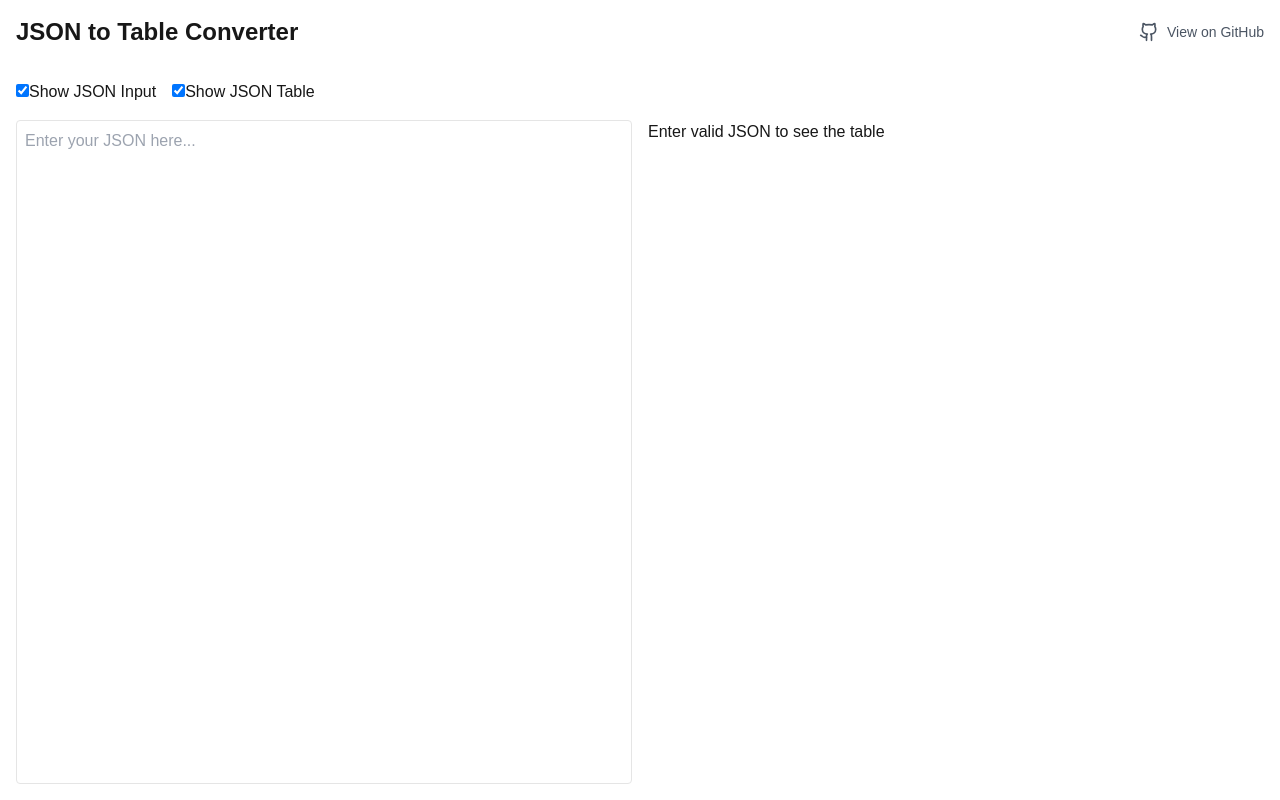
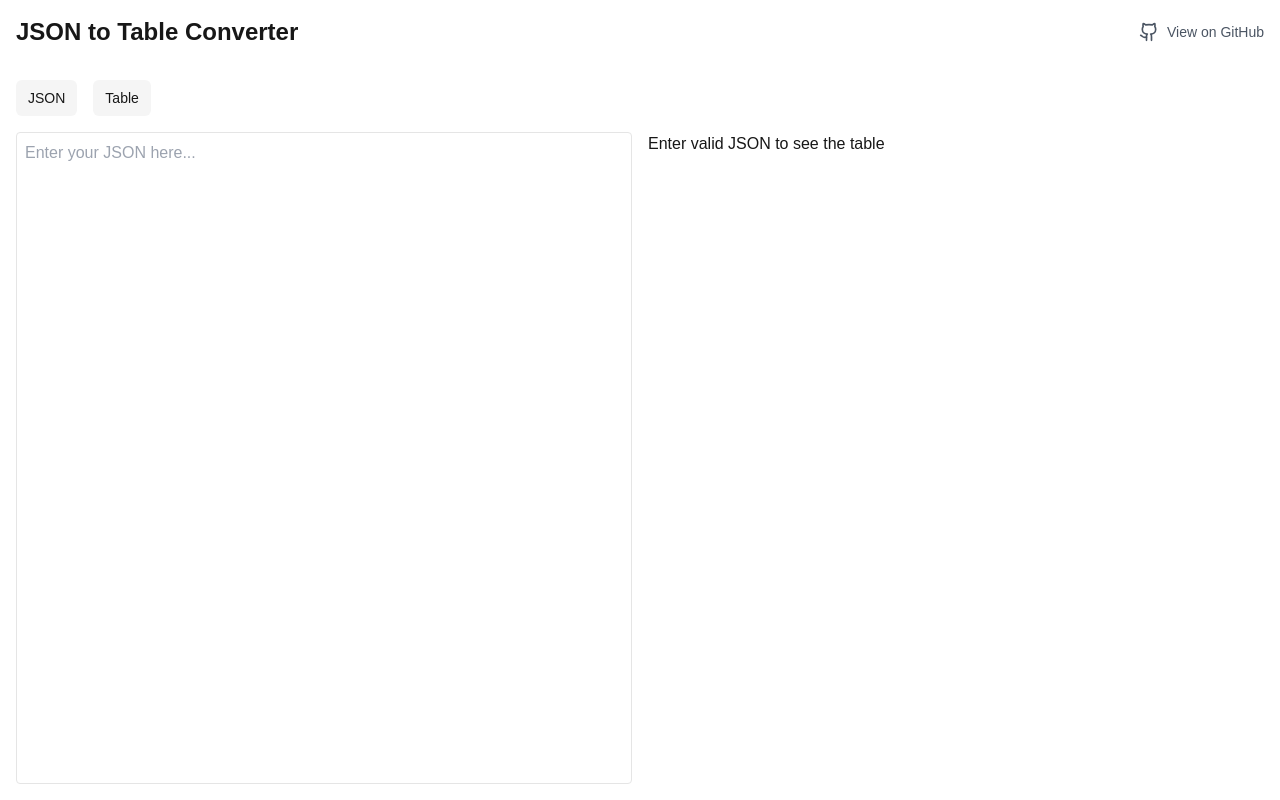
Before and after one commit to tandat2209/react-interactive-json-table, a Next.js app: page / in a window 1280 px wide. Built offline with nearby package versions, Linux system fonts and the light colour scheme.

Commit message:
Change to toggle group

```diff
--- a/package.json
+++ b/package.json
@@ -10,6 +10,8 @@
   },
   "dependencies": {
     "@radix-ui/react-icons": "^1.3.0",
+    "@radix-ui/react-toggle": "^1.1.0",
+    "@radix-ui/react-toggle-group": "^1.1.0",
     "class-variance-authority": "^0.7.0",
     "clsx": "^2.1.1",
     "lucide-react": "^0.441.0",
--- a/src/app/components/JsonTableConverter.tsx
+++ b/src/app/components/JsonTableConverter.tsx
@@ -1,12 +1,12 @@
-'use client';
-import { useState } from 'react';
-import JsonTable from './JsonTable';
+"use client";
+import { useState } from "react";
+import JsonTable from "./JsonTable";
+import { ToggleGroup, ToggleGroupItem } from "@/components/ui/toggle-group";
 
 export default function JsonTableConverter() {
-  const [jsonInput, setJsonInput] = useState('');
+  const [jsonInput, setJsonInput] = useState("");
   const [parsedData, setParsedData] = useState<unknown>(null);
-  const [showJsonInput, setShowJsonInput] = useState(true);
-  const [showJsonTable, setShowJsonTable] = useState(true);
+  const [toggle, setToggle] = useState<string[]>(["json", "table"]);
 
   const handleJsonChange = (e: React.ChangeEvent<HTMLTextAreaElement>) => {
     setJsonInput(e.target.value);
@@ -26,26 +26,27 @@
   return (
     <div className="flex flex-col w-full h-full p-4">
       <div className="flex mb-4">
-        <label className="mr-4">
-          <input
-            type="checkbox"
-            checked={showJsonInput}
-            onChange={() => setShowJsonInput(!showJsonInput)}
-          />
-          Show JSON Input
-        </label>
-        <label>
-          <input
-            type="checkbox"
-            checked={showJsonTable}
-            onChange={() => setShowJsonTable(!showJsonTable)}
-          />
-          Show JSON Table
-        </label>
+        <ToggleGroup
+          value={toggle}
+          onValueChange={setToggle}
+          type="multiple"
+          className="flex gap-4"
+        >
+          <ToggleGroupItem value="json" aria-label="Toggle JSON Input">
+            JSON
+          </ToggleGroupItem>
+          <ToggleGroupItem value="table" aria-label="Toggle JSON Table">
+            Table
+          </ToggleGroupItem>
+        </ToggleGroup>
       </div>
       <div className="flex flex-col md:flex-row gap-4 w-full h-full">
-        {showJsonInput && (
-          <div className={`w-full ${showJsonTable ? 'md:w-1/2' : ''} h-full`}>
+        {toggle.includes("json") && (
+          <div
+            className={`w-full ${
+              toggle.includes("table") ? "md:w-1/2" : ""
+            } h-full`}
+          >
             <textarea
               className="w-full h-full p-2 border rounded resize-none"
               value={jsonInput}
@@ -54,8 +55,12 @@
             />
           </div>
         )}
-        {showJsonTable && (
-          <div className={`w-full ${showJsonInput ? 'md:w-1/2' : ''} h-full overflow-auto`}>
+        {toggle.includes("table") && (
+          <div
+            className={`w-full ${
+              toggle.includes("json") ? "md:w-1/2" : ""
+            } h-full overflow-auto`}
+          >
             {parsedData ? (
               <JsonTable data={parsedData} onDataUpdate={handleDataUpdate} />
             ) : (
--- /dev/null
+++ b/src/components/ui/toggle-group.tsx
@@ -0,0 +1,61 @@
+"use client"
+
+import * as React from "react"
+import * as ToggleGroupPrimitive from "@radix-ui/react-toggle-group"
+import { type VariantProps } from "class-variance-authority"
+
+import { cn } from "@/lib/utils"
+import { toggleVariants } from "@/components/ui/toggle"
+
+const ToggleGroupContext = React.createContext<
+  VariantProps<typeof toggleVariants>
+>({
+  size: "default",
+  variant: "default",
+})
+
+const ToggleGroup = React.forwardRef<
+  React.ElementRef<typeof ToggleGroupPrimitive.Root>,
+  React.ComponentPropsWithoutRef<typeof ToggleGroupPrimitive.Root> &
+    VariantProps<typeof toggleVariants>
+>(({ className, variant, size, children, ...props }, ref) => (
+  <ToggleGroupPrimitive.Root
+    ref={ref}
+    className={cn("flex items-center justify-center gap-1", className)}
+    {...props}
+  >
+    <ToggleGroupContext.Provider value={{ variant, size }}>
+      {children}
+    </ToggleGroupContext.Provider>
+  </ToggleGroupPrimitive.Root>
+))
+
+ToggleGroup.displayName = ToggleGroupPrimitive.Root.displayName
+
+const ToggleGroupItem = React.forwardRef<
+  React.ElementRef<typeof ToggleGroupPrimitive.Item>,
+  React.ComponentPropsWithoutRef<typeof ToggleGroupPrimitive.Item> &
+    VariantProps<typeof toggleVariants>
+>(({ className, children, variant, size, ...props }, ref) => {
+  const context = React.useContext(ToggleGroupContext)
+
+  return (
+    <ToggleGroupPrimitive.Item
+      ref={ref}
+      className={cn(
+        toggleVariants({
+          variant: context.variant || variant,
+          size: context.size || size,
+        }),
+        className
+      )}
+      {...props}
+    >
+      {children}
+    </ToggleGroupPrimitive.Item>
+  )
+})
+
+ToggleGroupItem.displayName = ToggleGroupPrimitive.Item.displayName
+
+export { ToggleGroup, ToggleGroupItem }
--- /dev/null
+++ b/src/components/ui/toggle.tsx
@@ -0,0 +1,45 @@
+"use client"
+
+import * as React from "react"
+import * as TogglePrimitive from "@radix-ui/react-toggle"
+import { cva, type VariantProps } from "class-variance-authority"
+
+import { cn } from "@/lib/utils"
+
+const toggleVariants = cva(
+  "inline-flex items-center justify-center rounded-md text-sm font-medium transition-colors hover:bg-muted hover:text-muted-foreground focus-visible:outline-none focus-visible:ring-1 focus-visible:ring-ring disabled:pointer-events-none disabled:opacity-50 data-[state=on]:bg-accent data-[state=on]:text-accent-foreground",
+  {
+    variants: {
+      variant: {
+        default: "bg-transparent",
+        outline:
+          "border border-input bg-transparent shadow-sm hover:bg-accent hover:text-accent-foreground",
+      },
+      size: {
+        default: "h-9 px-3",
+        sm: "h-8 px-2",
+        lg: "h-10 px-3",
+      },
+    },
+    defaultVariants: {
+      variant: "default",
+      size: "default",
+    },
+  }
+)
+
+const Toggle = React.forwardRef<
+  React.ElementRef<typeof TogglePrimitive.Root>,
+  React.ComponentPropsWithoutRef<typeof TogglePrimitive.Root> &
+    VariantProps<typeof toggleVariants>
+>(({ className, variant, size, ...props }, ref) => (
+  <TogglePrimitive.Root
+    ref={ref}
+    className={cn(toggleVariants({ variant, size, className }))}
+    {...props}
+  />
+))
+
+Toggle.displayName = TogglePrimitive.Root.displayName
+
+export { Toggle, toggleVariants }
```
Also changed, not shown: 1 other file (tests, documents, lock files or other folders).
